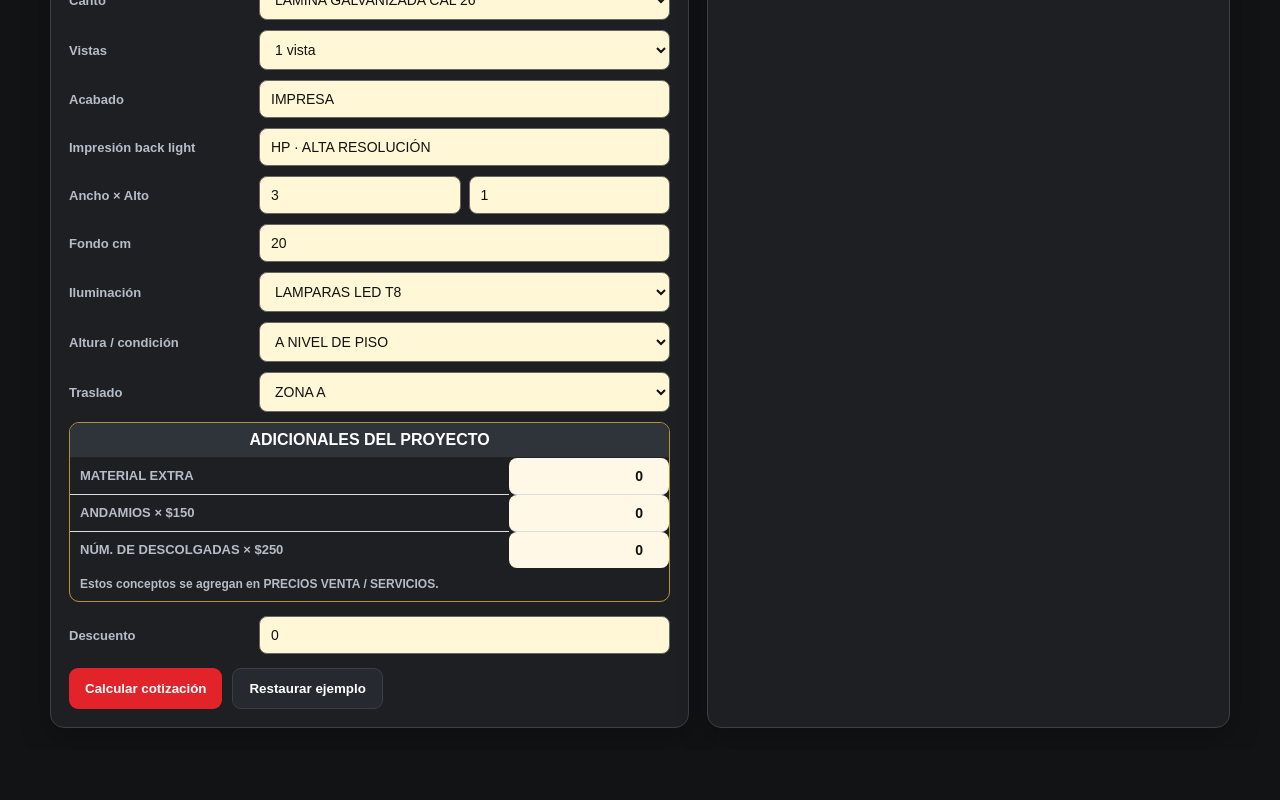
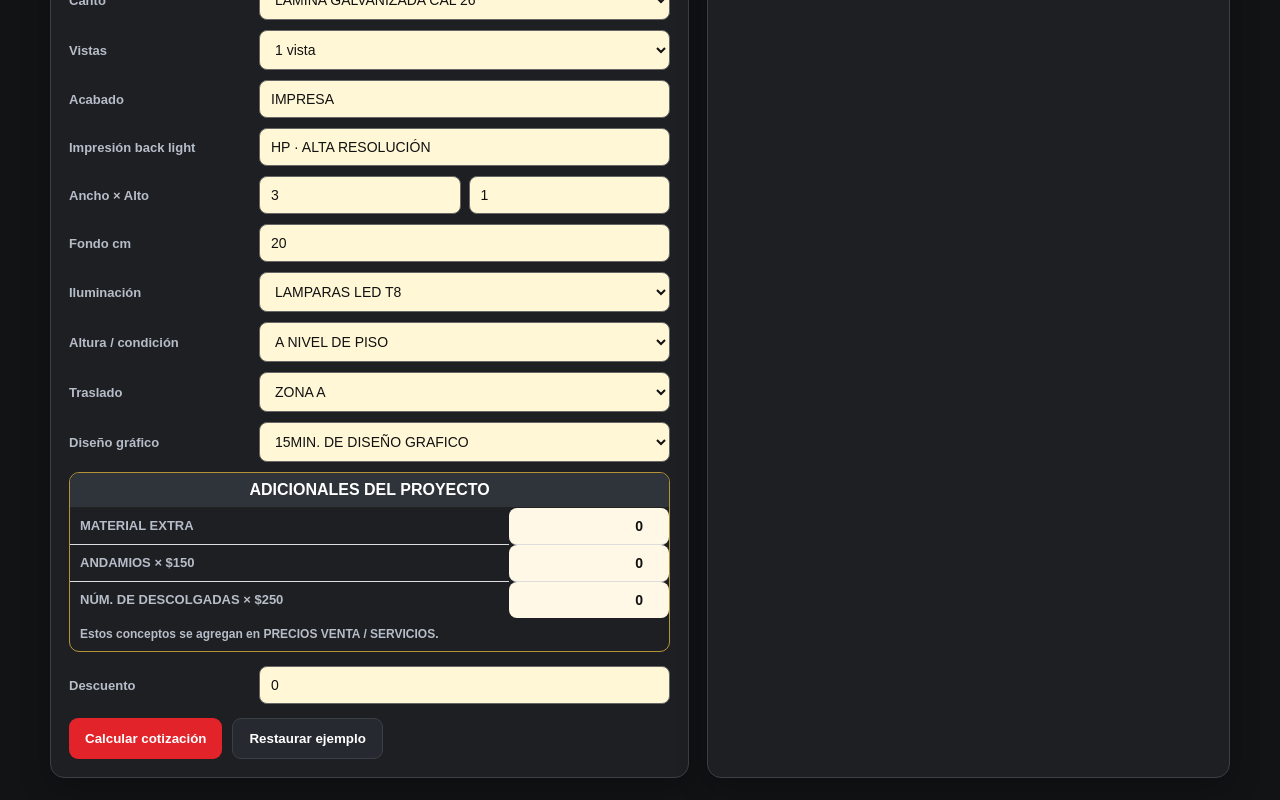
Before and after one commit to AsherSudrak/cotizador-pantera-web, a Next.js app: page / in a window 1280 px wide. Shown: the part 652-1452 px from the top of the page. Before the commit the page ends 1402 px from the top, so only its background shows below. Built offline with nearby package versions, Linux system fonts and the light colour scheme.

Commit message:
Add files via upload

```diff
--- a/app/page.tsx
+++ b/app/page.tsx
@@ -26,6 +26,16 @@ const LONA_BACK_CARATULAS = [
 ];
 
 const CANTO_OPTIONS = ["LÁMINA GALVANIZADA CAL 26", "ALUMINIO"];
+
+const DESIGN_OPTIONS = [
+  "SIN DISEÑO",
+  "15MIN. DE DISEÑO GRAFICO",
+  "30MIN. DE DISEÑO GRAFICO",
+  "45MIN. DE DISEÑO GRAFICO",
+  "60MIN. DE DISEÑO GRAFICO",
+  "90MIN. DE DISEÑO GRAFICO",
+  "120MIN. DE DISEÑO GRAFICO"
+];
 
 const BACKLIGHT_PRINT_HP = "IMPRESION DE LONA BACK LIGHT EN ALTA RESOLUCION (EN HP)";
 
@@ -539,6 +549,13 @@ export default function HomePage() {
 
               <Select label="Traslado" value={form.transfer_zone} onChange={(v) => setForm({ ...form, transfer_zone: v })} options={["ZONA A", "ZONA B", "ZONA C", "ZONA D", "ZONA E"]} />
 
+              <Select
+                label="Diseño gráfico"
+                value={form.design_service}
+                onChange={(v) => setForm({ ...form, design_service: v })}
+                options={DESIGN_OPTIONS}
+              />
+
               <div className="status warn" style={{ background: "transparent", borderStyle: "solid", padding: 0, overflow: "hidden" }}>
                 <div style={{ background: "#2f333a", color: "white", fontWeight: 800, textAlign: "center", padding: "8px 10px" }}>
                   ADICIONALES DEL PROYECTO
```
